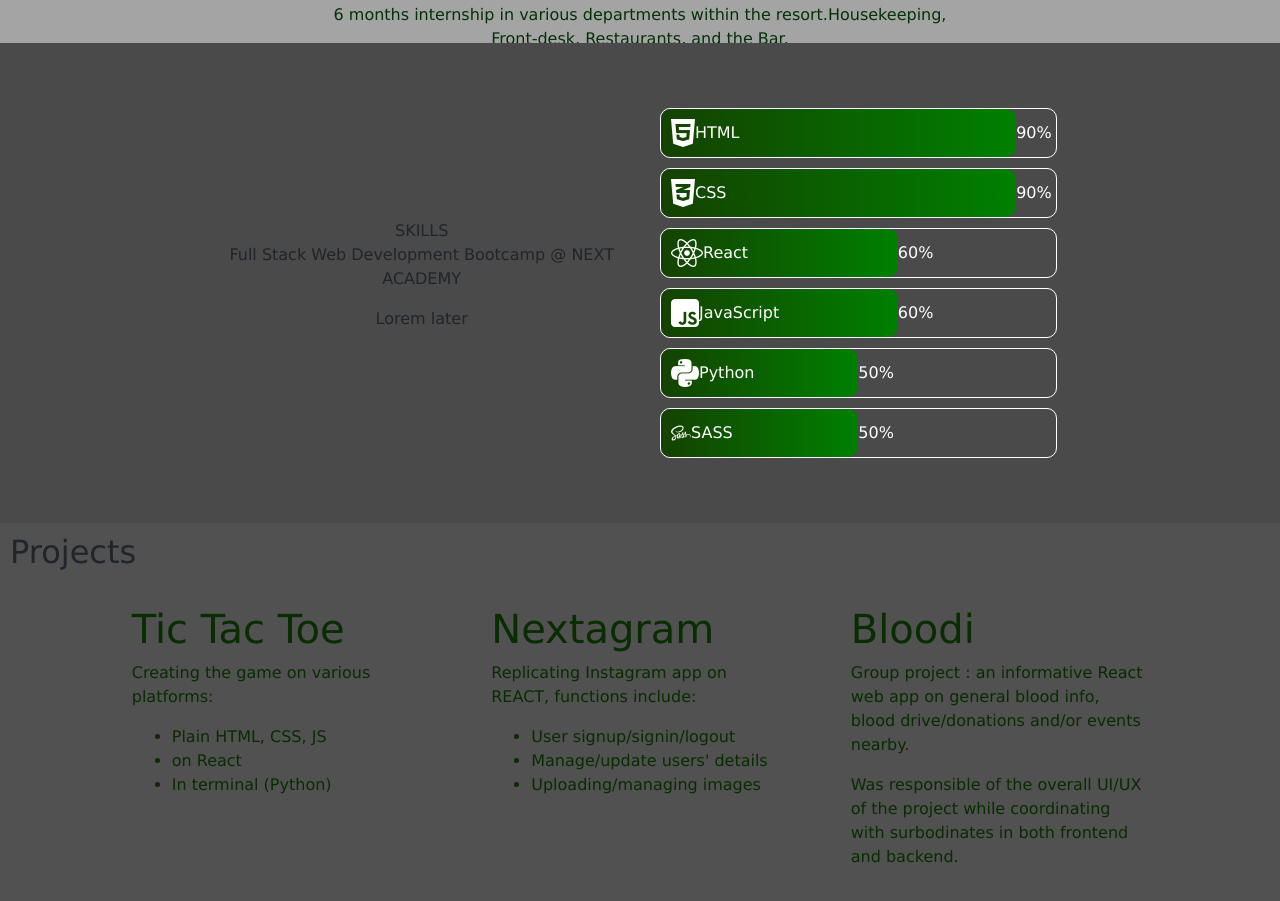
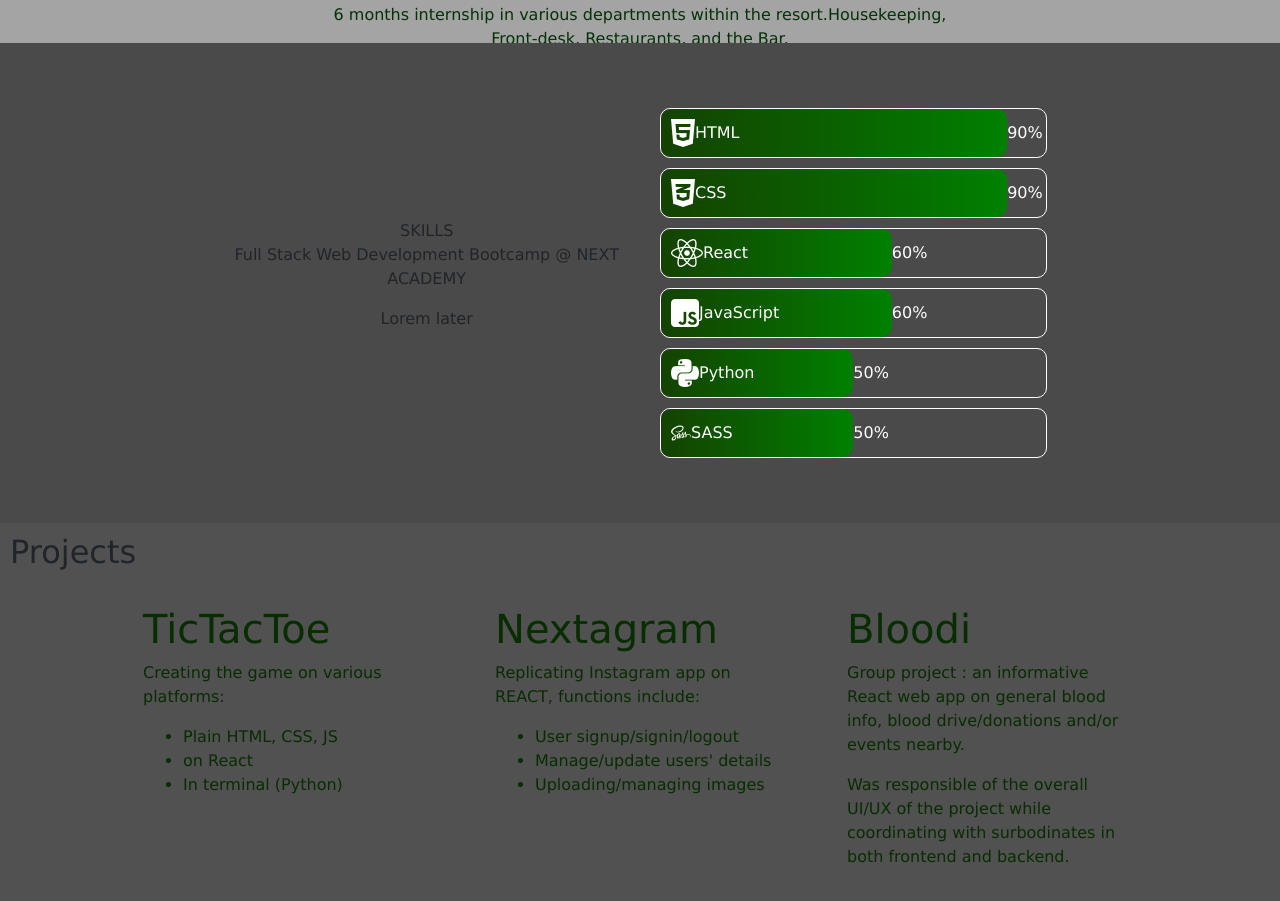
Before and after one commit to ericltwee/tw-porto, a plain HTML site: page index.html in a window 1280 px wide. Shown: the part 1837-2738 px from the top of the page. Drawn offline with nearby package versions, Linux system fonts and the light colour scheme.

Commit message:
lil responsive but not done

```diff
--- a/index.html
+++ b/index.html
@@ -89,7 +89,8 @@
         </div>
       </article>
     </div>
-    <div id="skills" class="row justify-content-center">
+    <div id="skills" class="row justify-content-center m-0">
+      <div></div>
       <div class="skcontainer col-md-4 col-7">
         <section>SKILLS</section>
         <p>Full Stack Web Development Bootcamp @ NEXT ACADEMY</p>
@@ -114,7 +115,6 @@
           </div>
           <span class="spann">90%</span>
         </div>
-
         <div class="bar flex">
           <div class="bar fill" style="width: 60%;">
             <div class="tag bold flex">
@@ -123,7 +123,6 @@
           </div>
           <span class="spann">60%</span>
         </div>
-
         <div class="bar flex">
           <div class="bar fill" style="width: 60%;">
             <div class="tag bold flex">
@@ -132,7 +131,6 @@
           </div>
           <span class="spann">60%</span>
         </div>
-
         <div class="bar flex">
           <div class="bar fill" style="width: 50%;">
             <div class="tag bold flex">
@@ -152,9 +150,9 @@
     </div>
     <div id="projects">
       <div class="prohead"><h2>Projects</h2></div>
-      <div id="projectt" class="row justify-content-center">
+      <div id="projectt" class="row justify-content-center m-0">
         <div class="m-3 col-md-3">
-          <h1>Tic Tac Toe</h1>
+          <h1>TicTacToe</h1>
           <p>Creating the game on various platforms:</p>
           <ul>
             <li>Plain HTML, CSS, JS</li>
--- a/style.css
+++ b/style.css
@@ -80,7 +80,6 @@ body {
 
 .selltxt {
   color: rgb(0, 174, 49);
-  font-size: 1.5vw;
   width: 40%;
   text-align: right;
 }
@@ -106,8 +105,7 @@ body {
 #projects {
   height: 60vh;
   background-color: rgb(81, 81, 81);
-  /* display: flex;
-  justify-content: center; */
+  overflow: auto;
 }
 
 .prohead {
@@ -123,6 +121,7 @@ body {
   text-align: center;
   margin-top: auto;
   margin-bottom: auto;
+  overflow: auto;
 }
 
 .skcontainer {
```
